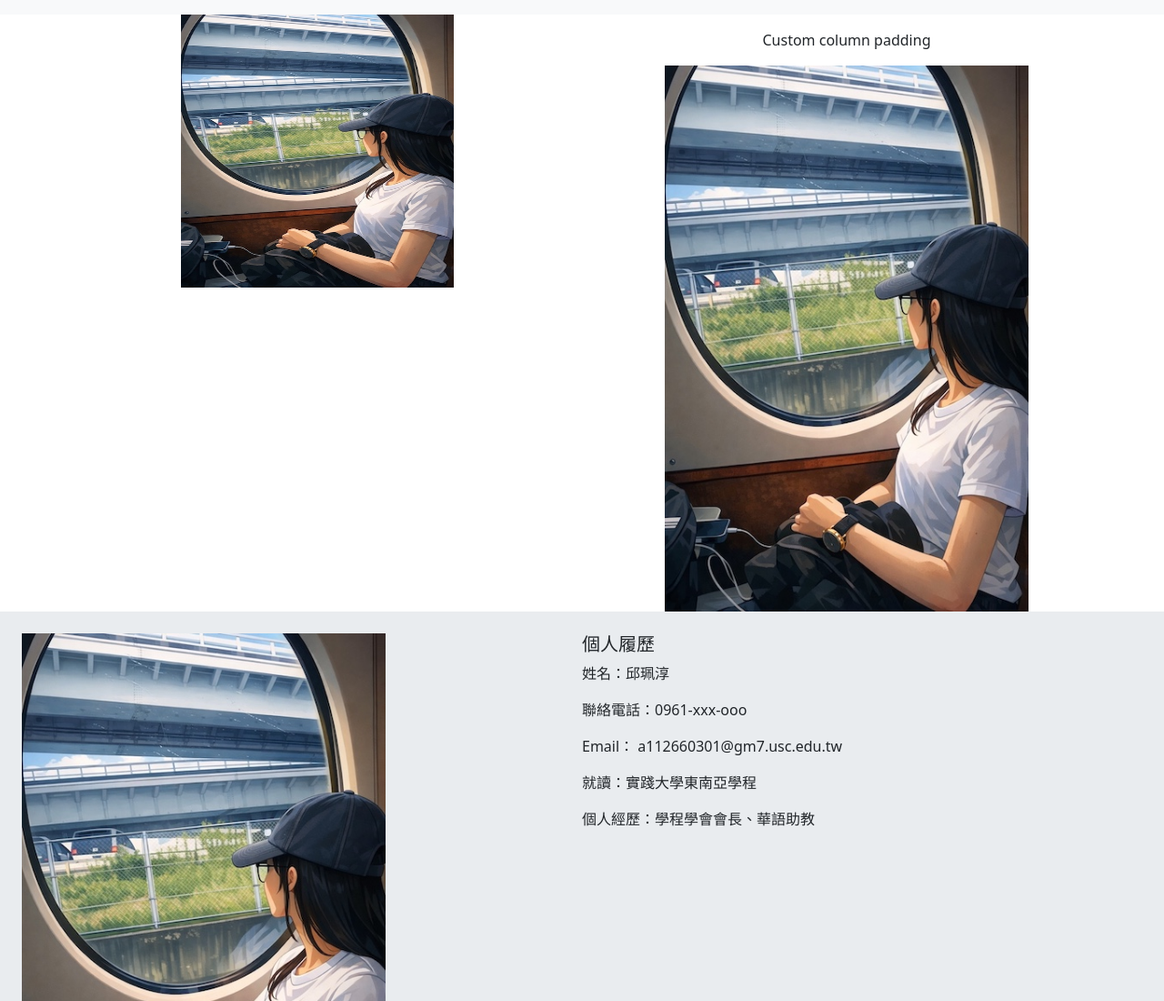
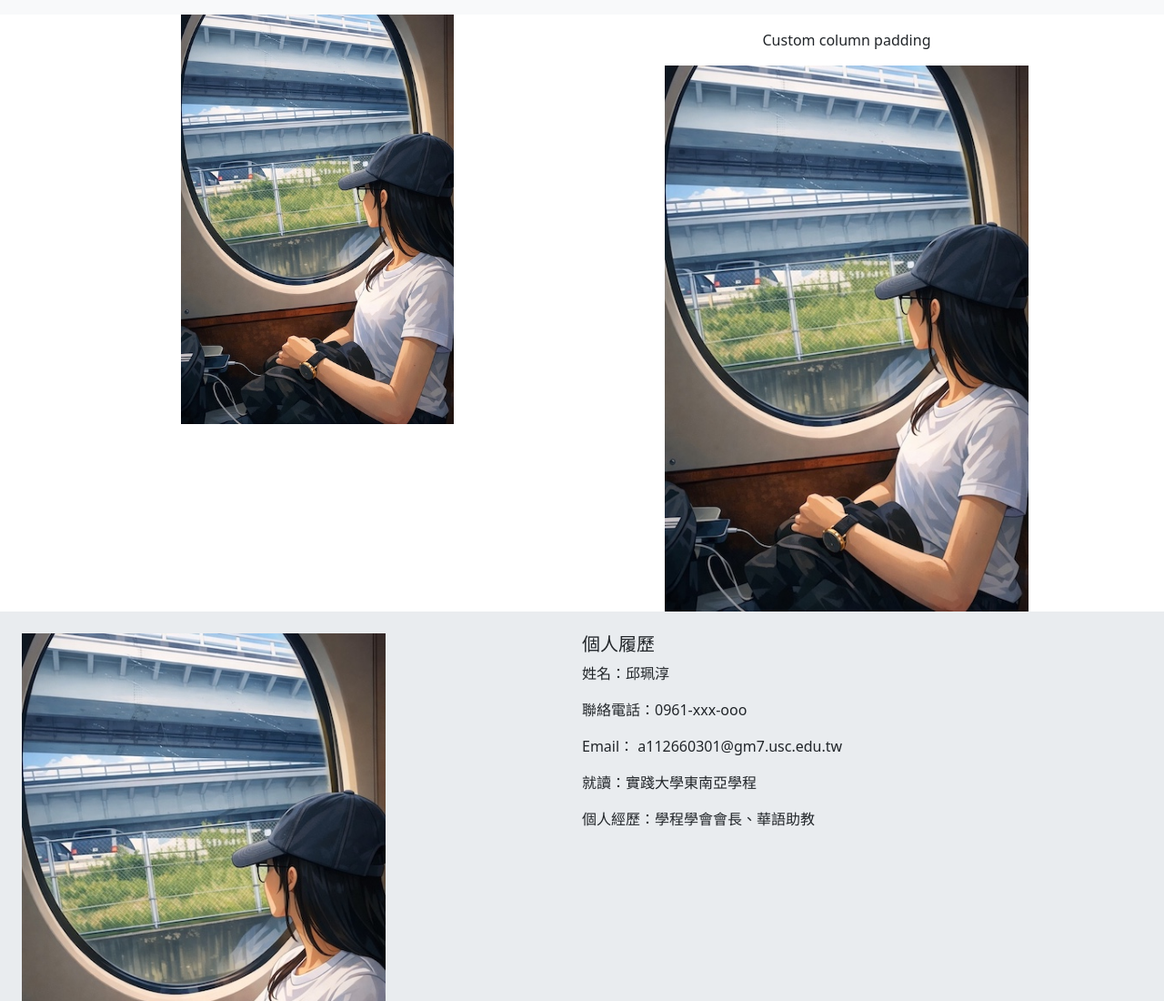
Before and after one commit to a112660301-dotcom/i404, a plain HTML site: page page5.html in a window 1280 px wide. Shown: the top 1100 px of the page at 91% size. Drawn offline with nearby package versions, Linux system fonts and the light colour scheme.

Commit message:
Update page5.html

```diff
--- a/page5.html
+++ b/page5.html
@@ -25,7 +25,7 @@
           <div class="row gx-5">
             <div class="col">
 
-              <img src="個人履歷.jpg"  width="300" height="300">
+              <img src="個人履歷.jpg"  width="300" height="450">
             </div>
 
             <div class="col">
```
